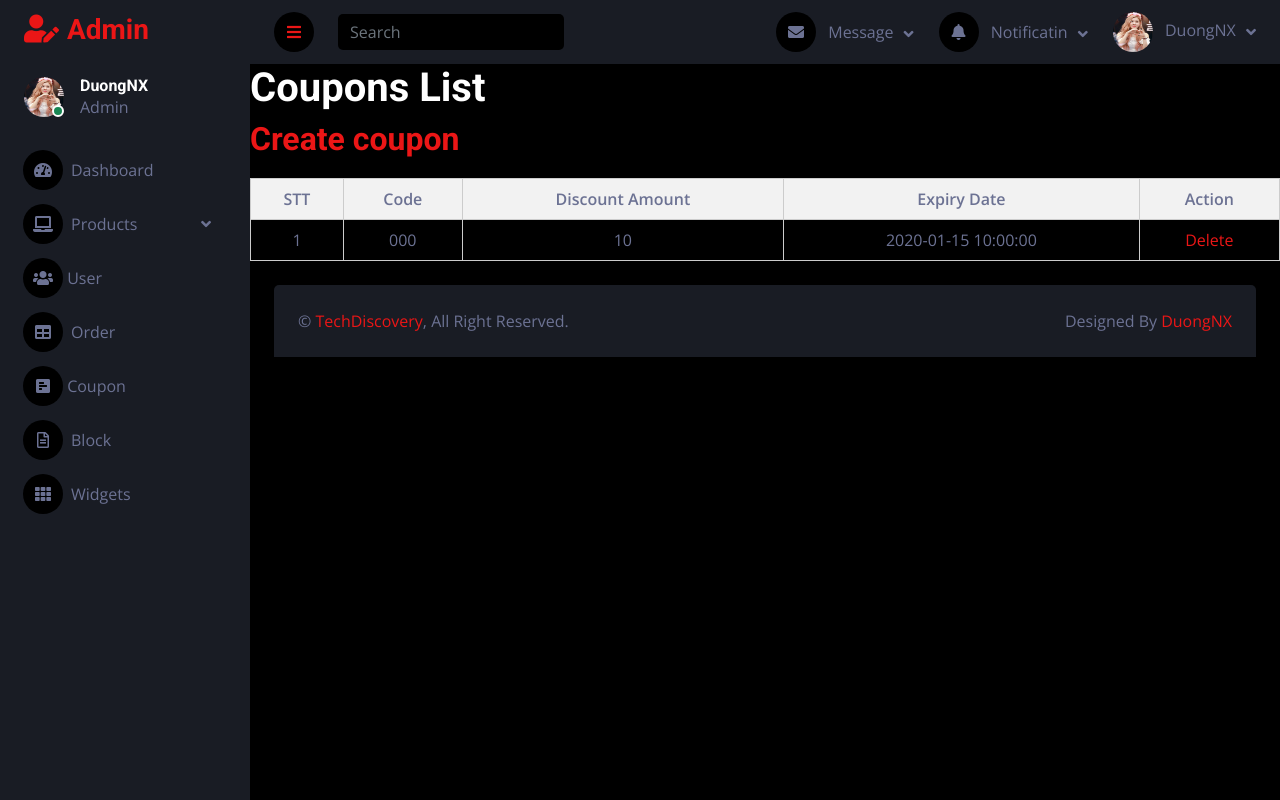
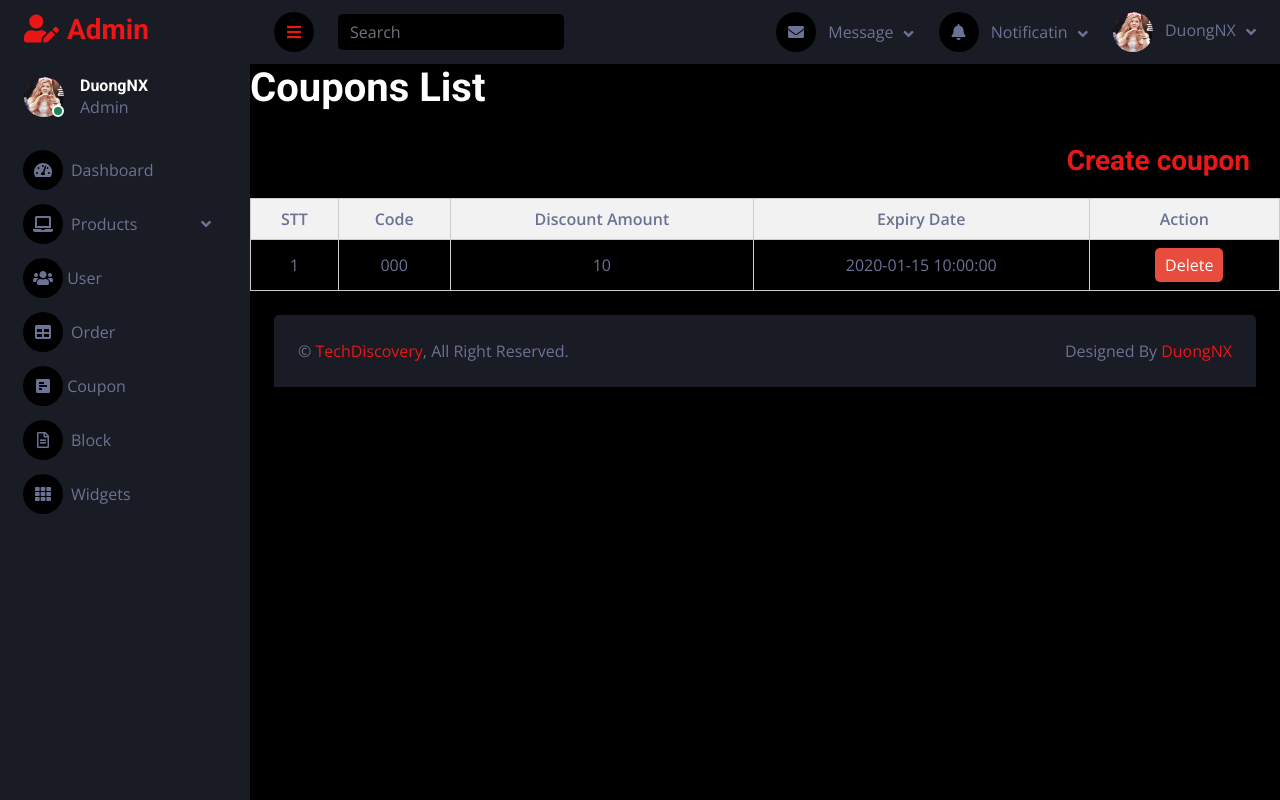
Before and after one commit to duongnx03/TechDiscover, a PHP site: page /admin/coupon.php in a window 1280 px wide. Run offline with PHP 8.4, Linux system fonts and the light colour scheme; tables that the repository leaves empty or names only in its code hold one stand-in row (values such as "Sample post"); some libraries are stand-ins or nearby versions.

Commit message:
Update coupon.php

```diff
--- a/admin/coupon.php
+++ b/admin/coupon.php
@@ -5,16 +5,15 @@ include "navbar.php";
 include "class/coupon_class.php"
 ?>
 <?php
+$coupon = new coupon();
 if (isset($_GET['action']) && $_GET['action'] == 'delete' && isset($_GET['id'])) {
     $id = $_GET['id'];
-    $coupon = new coupon();
     $coupon->delete_coupon($id);
+    echo "<script>window.location.href = 'coupon.php';</script>";
+    exit;
 }
-
-    $coupon = new coupon();
     $coupons = $coupon->show_coupon();
 ?>
-
 <style>
     /* Tạo giao diện cho bảng */
 .coupon-table {
@@ -51,12 +50,17 @@ if (isset($_GET['action']) && $_GET['action'] == 'delete' && isset($_GET['id']))
     background-color: #e74c3c;
     margin-left: 10px;
 }
+h3{
+    text-align: right;
+    margin-right: 30px;
+}
 
 </style>
+
 <div class="admin-content-right">
             <div class="admin-content-right">
-    <h1>Coupons List</h1>
-    <h2><a href="coupon_create.php">Create coupon</a></h2>
+    <h1>Coupons List</h1><br>
+    <h3><a href="coupon_create.php">Create coupon</a></h3>
     <table class="coupon-table" border="1">
         <tr>
             <th>STT</th>
@@ -73,8 +77,9 @@ if (isset($_GET['action']) && $_GET['action'] == 'delete' && isset($_GET['id']))
                 <td><?php echo $row['amount']; ?></td>
                 <td><?php echo $row['expiry_date']; ?></td>
                 <td>
+                <!-- <a class="btn-update" href="coupon_update.php?id=">Update</a> -->
 
-                    <a href="coupon.php?action=delete&id=<?php echo $row['id']; ?>" onclick="return confirm('Are you sure you want to delete this coupon?')">Delete</a>
+                    <a class="btn-delete" href="coupon.php?action=delete&id=<?php echo $row['id']; ?>" onclick="return confirm('Are you sure you want to delete this coupon?')">Delete</a>
                 </td>
             </tr>
         <?php endforeach; ?>
@@ -83,7 +88,6 @@ if (isset($_GET['action']) && $_GET['action'] == 'delete' && isset($_GET['id']))
 
     </div>
 </div>
-
 <?php
     include "footer.php";
 ?>
```
